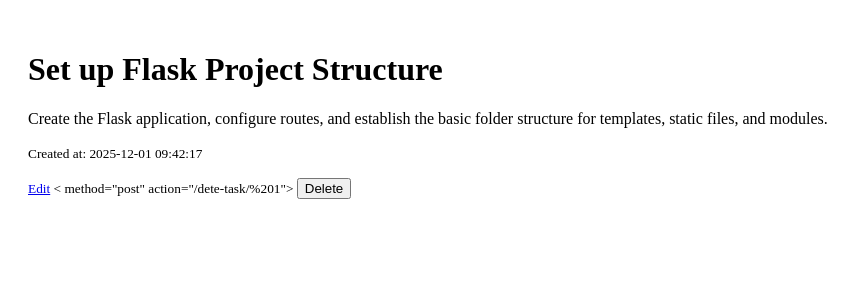
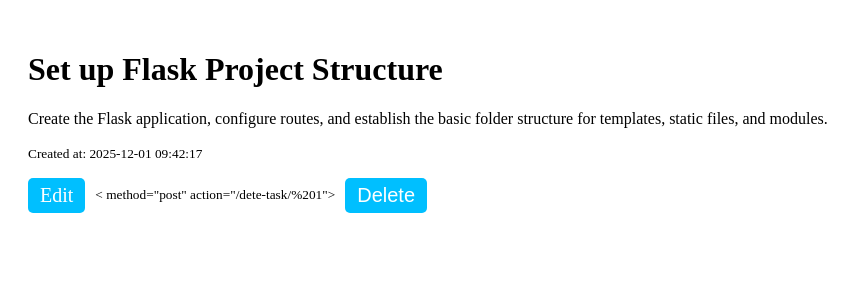
Before and after one commit to DorisEdo/DORIS-TODO-APP, a Flask app: page /task/1 in a window 1280 px wide. Shown: the part 66-366 px from the top of the page, without its empty margins (0-862 px from the left). Run offline with Flask 3, Linux system fonts and the light colour scheme.

Commit message:
added step 15, 16 and 17

```diff
--- a/app.py
+++ b/app.py
@@ -1,8 +1,13 @@
 from flask import Flask
 from config import Config
+from flask_sqlalchemy import SQLAlchemy
+from flask_migrate import Migrate
+
 
 app = Flask(__name__)
 
 app.config.from_object(Config)
+db = SQLAlchemy(app)
+migrate = Migrate(app, db)
 
 import routes
--- a/routes.py
+++ b/routes.py
@@ -1,5 +1,5 @@
 from app import app
-from flask import render_template, request,redirect, url_for
+from flask import render_template, request,redirect, url_for,flash
 from datetime import datetime
 from forms import LoginForm
 
@@ -75,7 +75,12 @@
     todos = [todo for todo in todos if todo["id"] !=task_id]
     return redirect(url_for("all_task"))
 
-@app.route("/login")
+@app.route("/login", methods=["GET", "POST"])
 def login():
     form = LoginForm()
+    print("login")
+    if form.validate_on_submit():
+        flash(f"login requested for user {form.username.data}, remember_me={form.remember_me.data}")
+        print("form submitted")
+        return redirect(url_for("index"))
     return render_template("login.html", form=form)
--- a/static/css/style.css
+++ b/static/css/style.css
@@ -70,7 +70,29 @@
     display: block;
 }
 
-* New Task / Edit Task forms */
+.task-list a:hover {
+    color: #084b8a;
+    text-decoration: underline;
+}
+
+.task-actions {
+    display: flex;
+    gap: 10px;
+    align-items: center;
+}
+
+.btn {
+  background-color: DeepSkyBlue;
+  color: white;
+  border: none;
+  padding: 6px 12px;
+  border-radius: 5px;
+  text-decoration: none;
+  font-size: 1.5em;
+  cursor: pointer;
+}
+
+/* New Task / Edit Task forms */
 label {
     display: block;
     font-weight: bold;
--- a/templates/base.html
+++ b/templates/base.html
@@ -14,8 +14,17 @@
     </ul>
   </nav>
   <main>
-   {% block main %}
-   {% endblock %}
+    {% with messages = get_flashed_messages() %}
+      {% if messages %}
+      <ul>
+        {% for message in messages %}
+        <li>{{ message }}</li>
+        {% endfor %}
+      </ul>
+    {% endif %}
+    {% endwith %}
+    {% block main %}
+    {% endblock %}
   </main>
 </body>
 </html>
```
Also changed, not shown: config.py (+5 -2 lines), models.py (added, +31 -0 lines), templates/login.html (+6 -2 lines).
